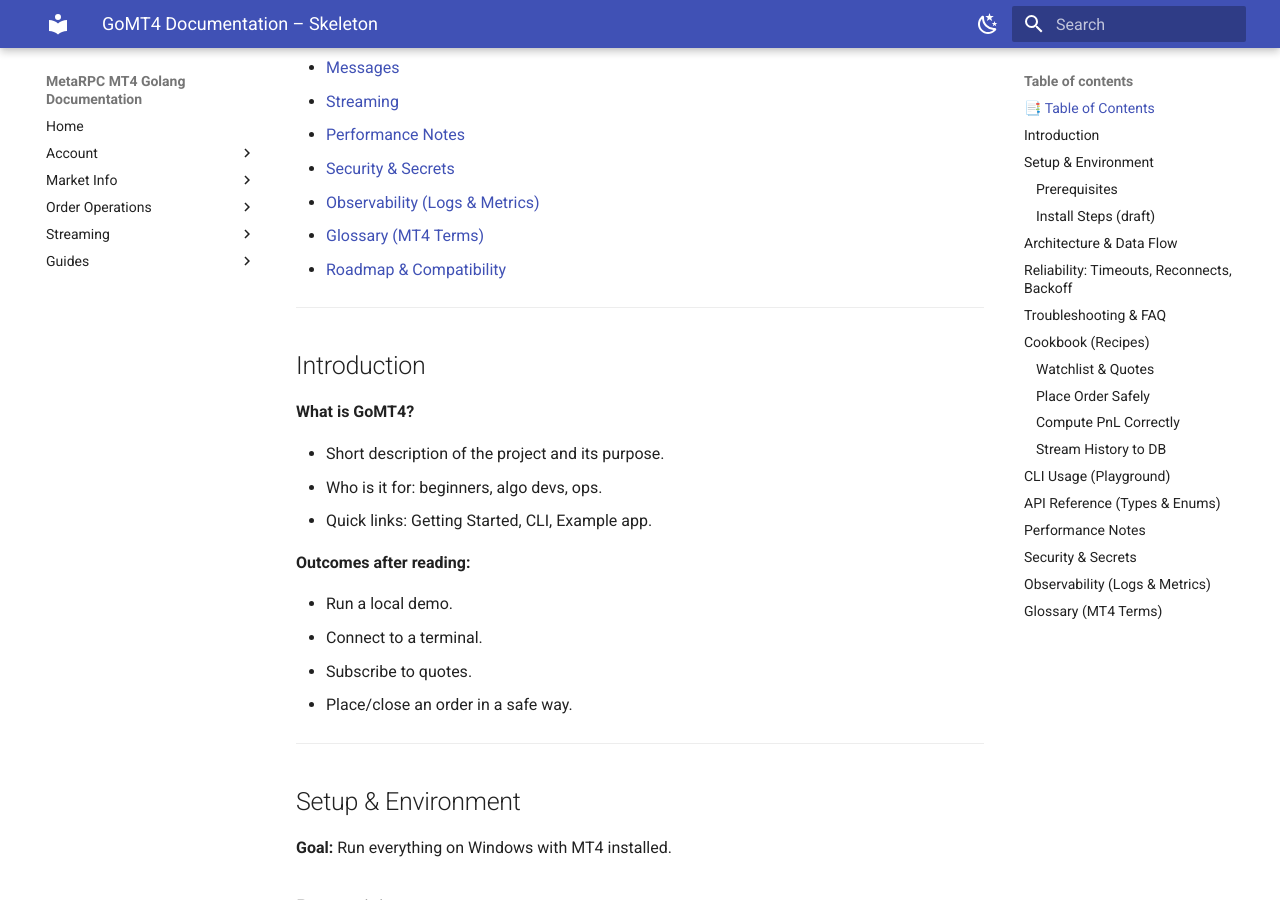
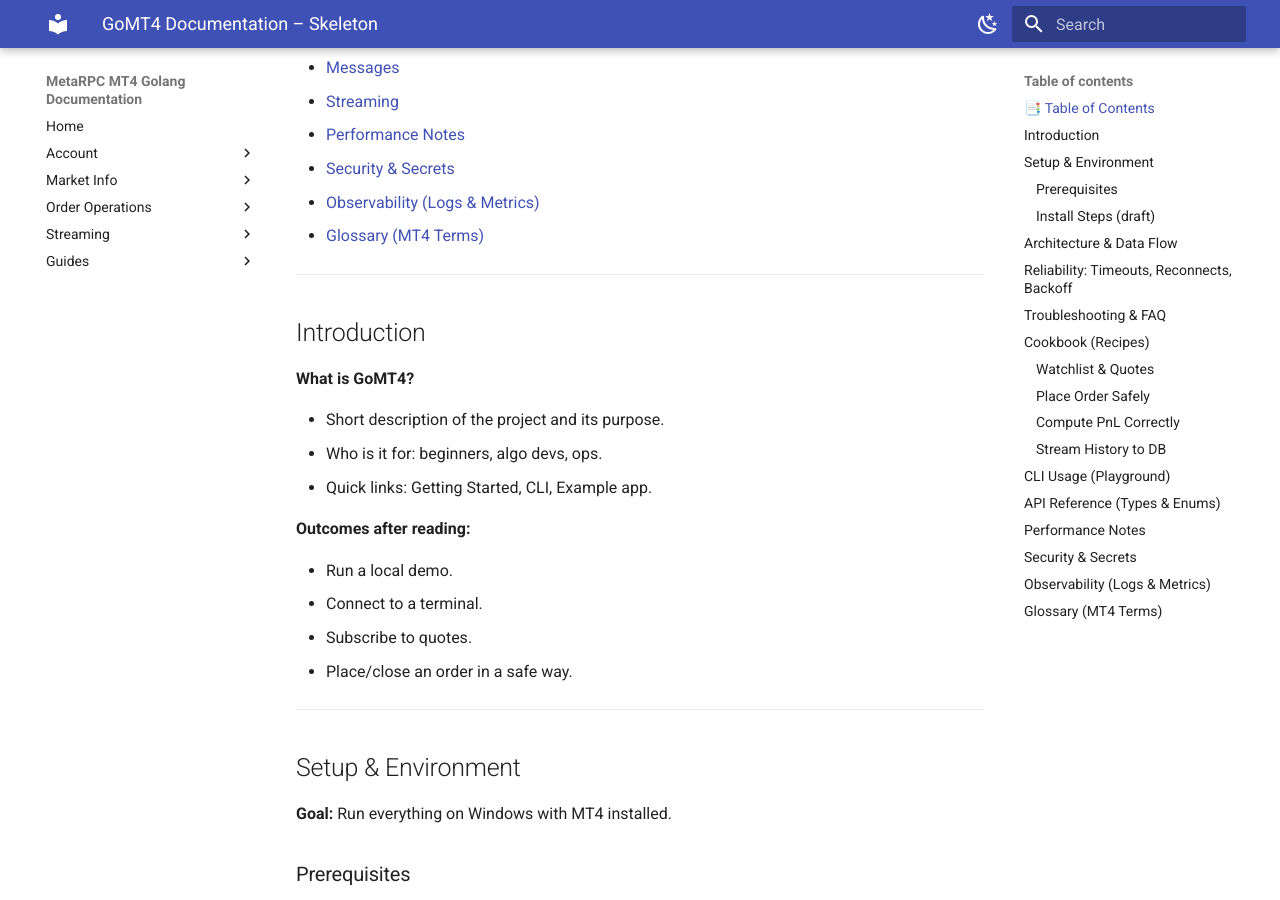
Before and after one commit to MetaRPC/GoMT4, an MkDocs documentation site: the page built from docs/GoMT4_Documentation_Skeleton.md, in a window 1280 px wide and 900 px high, scrolled down 1334 px. Built offline with MkDocs 1.6.1 and Material for MkDocs 9.7.7, drawn with Linux system fonts in a browser that asks for light colours.

Commit message:
Update GoMT4_Documentation_Skeleton.md

```diff
--- a/docs/GoMT4_Documentation_Skeleton.md
+++ b/docs/GoMT4_Documentation_Skeleton.md
@@ -47,7 +47,6 @@
 * [Security & Secrets](Security_Secrets.md)
 * [Observability (Logs & Metrics)](Observability.md)
 * [Glossary (MT4 Terms)](Glossary.md)
-* [Roadmap & Compatibility](Roadmap%20&%20Compatibility.md)
 
 
 ---
```
